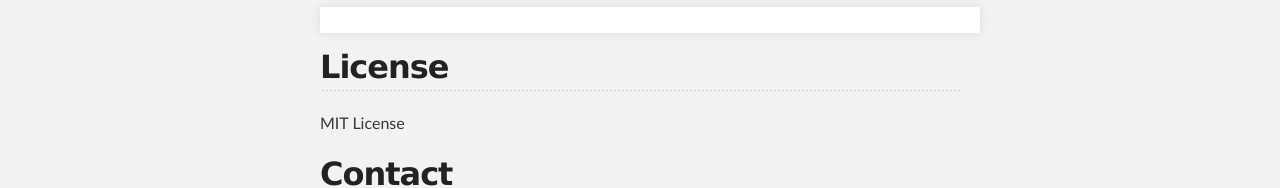
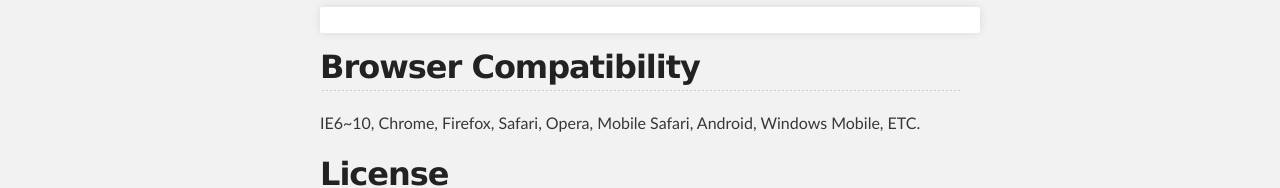
Before and after one commit to davidshimjs/qrcodejs, a plain HTML site: page index.html in a window 1280 px wide. Shown: the part 996-1184 px from the top of the page. Drawn offline with Linux system fonts and the light colour scheme; a script that the page names is missing.

Commit message:
Adds comment about browser compatibility

```diff
--- a/index.html
+++ b/index.html
@@ -77,6 +77,10 @@
 <pre class="codepen" data-height="350" data-type="result" data-href="rJgjv" data-user="davidshimjs" data-safe="true"><code></code></pre>
 <script async src="http://codepen.io/assets/embed/ei.js"></script>
 
+<h2>Browser Compatibility</h2>
+
+<p>IE6~10, Chrome, Firefox, Safari, Opera, Mobile Safari, Android, Windows Mobile, ETC.</p>
+
 <h2>License</h2>
 
 <p>MIT License</p>
```
